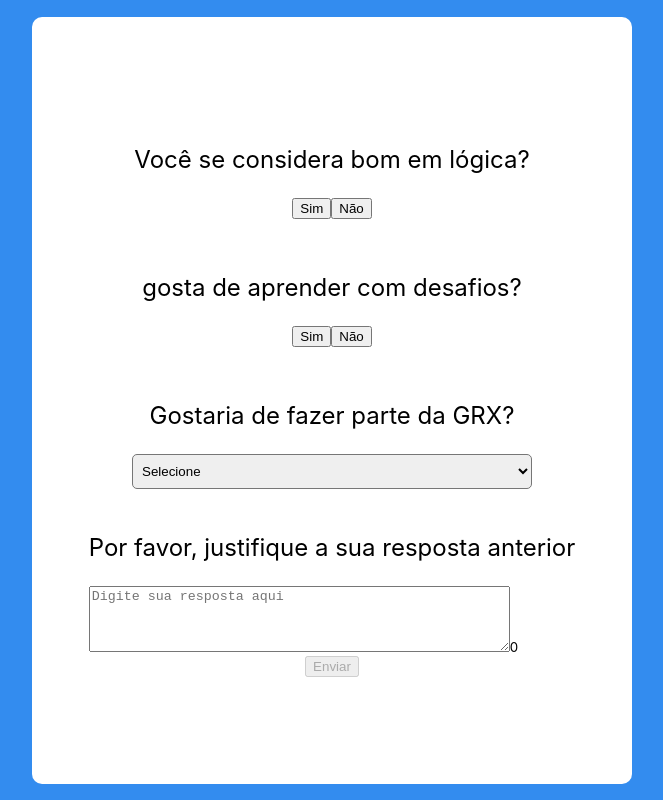
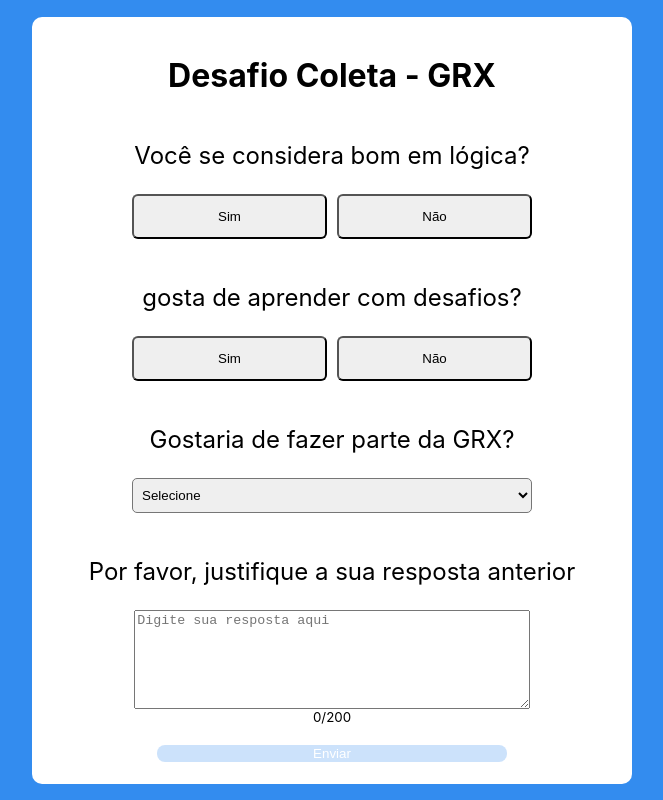
Before and after one commit to Thales-Daniel/desafio-coleta, a React (Create React App) app: page / in a window 1280 px wide. Shown: the whole page, without its empty margins (308-971 px from the left). Built offline with nearby package versions, Linux system fonts and the light colour scheme.

Commit message:
feat: modificado componente de input para botão e feito algumas mudanças na textarea

```diff
--- a/src/components/input/index.jsx
+++ b/src/components/buttons/index.jsx
@@ -1,7 +1,7 @@
 import React from 'react';
 import './style.css';
 
-function InputRadio() {
+function Buttons() {
   return (
     <div className="buttonContainer">
       <p>
@@ -22,4 +22,4 @@
   );
 }
 
-export default InputRadio;
+export default Buttons;
--- a/src/components/input/style.css
+++ b/src/components/buttons/style.css
@@ -9,5 +9,13 @@
 
 .divButtons {
   display: flex;
-  margin-bottom: 30px;
+  margin-bottom: 20px;
+  width: 100%;
+  gap: 10px;
 }
+
+.divButtons > button {
+  width: 70%;
+  height: 45px;
+  border-radius: 6px;
+}
--- a/src/components/form/index.jsx
+++ b/src/components/form/index.jsx
@@ -1,5 +1,5 @@
 import React, { useState } from 'react';
-import InputRadio from '../input';
+import InputRadio from '../buttons';
 import Select from '../select';
 import TextArea from '../textArea';
 import './style.css';
@@ -9,10 +9,11 @@
 
   return (
     <form className="form">
+      <h1>Desafio Coleta - GRX</h1>
       <InputRadio />
       <Select />
       <TextArea caracter={caracter} setCaracter={setCaracter} />
-      <button type="submit" disabled={!(caracter.tamanho >= 15 && caracter.tamanho <= 200)}>Enviar</button>
+      <button type="submit" disabled={!(caracter.tamanho >= 15 && caracter.tamanho <= 200)} className="submitButton">Enviar</button>
     </form>
   );
 }
--- a/src/components/textArea/index.jsx
+++ b/src/components/textArea/index.jsx
@@ -1,5 +1,6 @@
 import React from 'react';
 import PropTypes from 'prop-types';
+import './style.css';
 
 function TextArea({ caracter, setCaracter }) {
   const contador = (e) => {
@@ -8,16 +9,13 @@
   };
 
   return (
-    <div>
+    <div className="textAreaContainer">
       <p>
         Por favor, justifique a sua resposta anterior
       </p>
-      <label htmlFor="textarea">
+      <label htmlFor="textarea" className="textLabel">
         <textarea
           id="textarea"
-          name="w3review"
-          rows="4"
-          cols="50"
           placeholder="Digite sua resposta aqui"
           className={caracter.tamanho < 15 ? 'minimun' : 'maximun'}
           onChange={(e) => contador(e)}
@@ -25,6 +23,7 @@
       </label>
       <small>
         {caracter.tamanho}
+        /200
       </small>
     </div>
   );
--- a/src/index.css
+++ b/src/index.css
@@ -1,7 +1,5 @@
 
 html, body {
-  max-width: 100%;
-  overflow-x: hidden;
   margin: 0;
   padding: 0;
   font-family: -apple-system, BlinkMacSystemFont, 'Segoe UI', 'Roboto', 'Oxygen',
```
